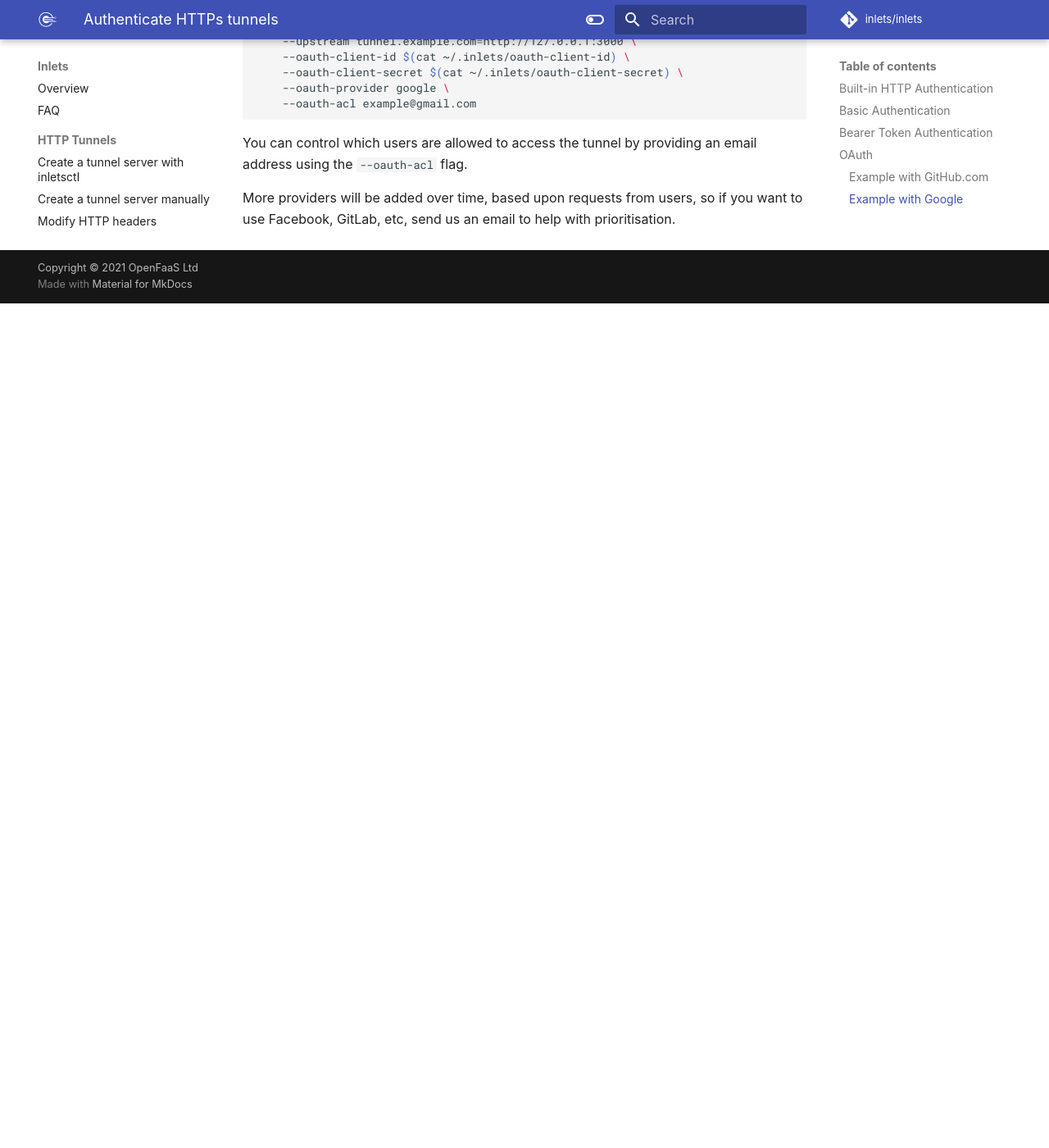
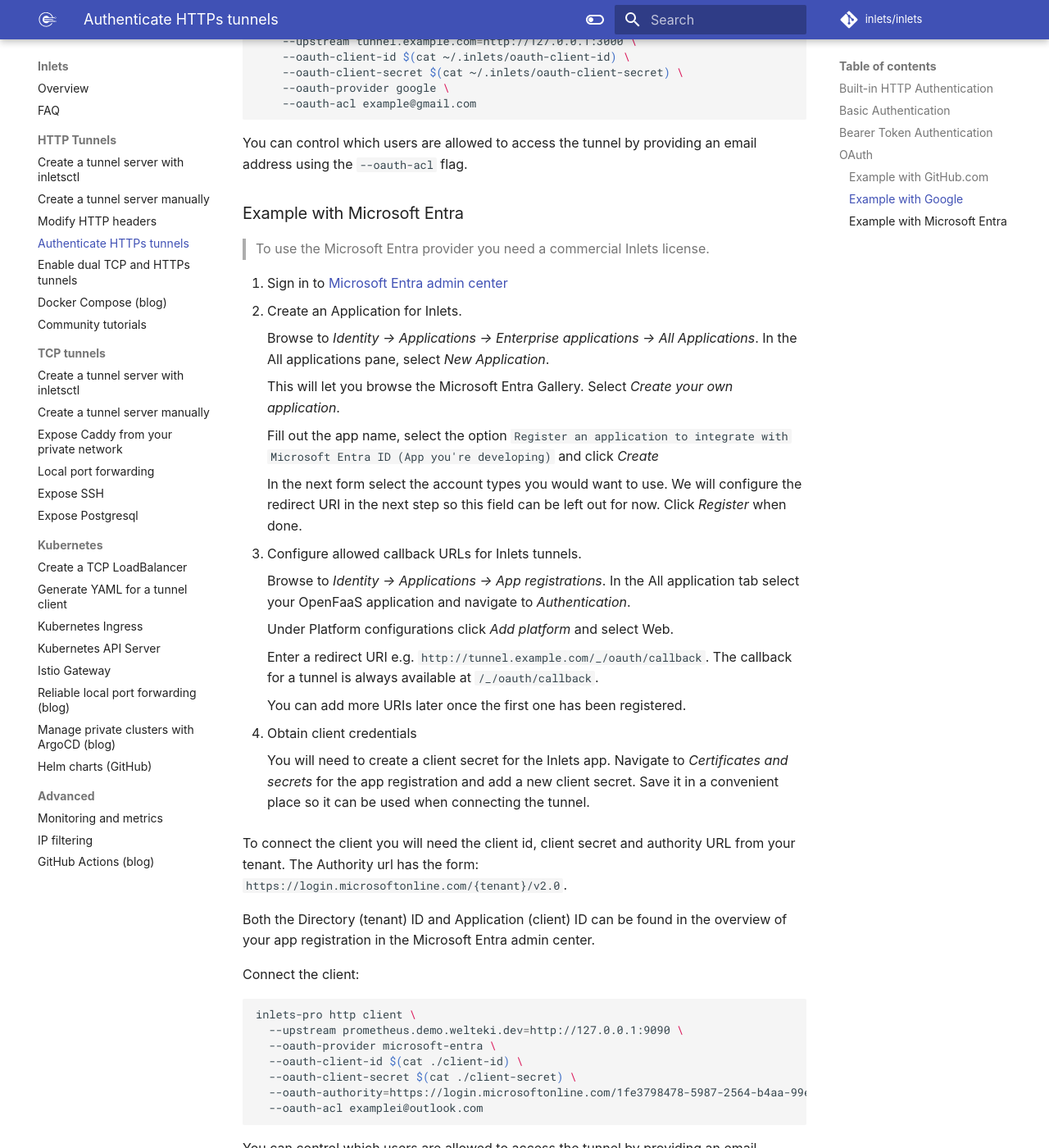
Before and after one commit to inlets/docs.inlets.dev, an MkDocs documentation site: the page built from docs/tutorial/http-authentication.md, in a window 1280 px wide and 1400 px high, scrolled down 4702 px. Shown: the whole window at 82% size. Built offline with MkDocs 1.6.1 and Material for MkDocs 9.7.7, drawn with Linux system fonts in a browser that asks for light colours; some web fonts are replaced; before the commit the page ends 5072 px from its top, so only the background shows below that.

Commit message:
Add http authentication instructions for Microsoft Entra
Signed-off-by: Han Verstraete (OpenFaaS Ltd) <han@openfaas.com>

````diff
--- a/docs/tutorial/http-authentication.md
+++ b/docs/tutorial/http-authentication.md
@@ -158,4 +158,51 @@
 
 You can control which users are allowed to access the tunnel by providing an email address using the `--oauth-acl` flag.
 
+### Example with Microsoft Entra
+
+> To use the Microsoft Entra provider you need a commercial Inlets license.
+
+1. Sign in to [Microsoft Entra admin center](https://entra.microsoft.com/)
+2. Create an Application for Inlets.
+
+    Browse to *Identity -> Applications -> Enterprise applications -> All Applications*. In the All applications pane, select *New Application*.
+
+    This will let you browse the Microsoft Entra Gallery. Select *Create your own application*.
+
+    Fill out the app name, select the option `Register an application to integrate with Microsoft Entra ID (App you're developing)` and click *Create*
+
+    In the next form select the account types you would want to use. We will configure the redirect URI in the next step so this field can be left out for now. Click *Register* when done.
+
+3. Configure allowed callback URLs for Inlets tunnels.
+
+    Browse to *Identity -> Applications -> App registrations*. In the All application tab select your OpenFaaS application and navigate to *Authentication*.
+
+    Under Platform configurations click *Add platform* and select Web.
+
+    Enter a redirect URI e.g. `http://tunnel.example.com/_/oauth/callback`. The callback for a tunnel is always available at `/_/oauth/callback`.
+
+    You can add more URIs later once the first one has been registered.
+
+4. Obtain client credentials
+
+    You will need to create a client secret for the Inlets app. Navigate to *Certificates and secrets* for the app registration and add a new client secret. Save it in a convenient place so it can be used when connecting the tunnel.
+
+To connect the client you will need the client id, client secret and  authority URL from your tenant. The Authority url has the form: `https://login.microsoftonline.com/{tenant}/v2.0`.
+
+Both the Directory (tenant) ID and Application (client) ID can be found in the overview of your app registration in the Microsoft Entra admin center.
+
+Connect the client:
+
+```sh
+inlets-pro http client \
+  --upstream prometheus.demo.welteki.dev=http://127.0.0.1:9090 \
+  --oauth-provider microsoft-entra \
+  --oauth-client-id $(cat ./client-id) \
+  --oauth-client-secret $(cat ./client-secret) \
+  --oauth-authority=https://login.microsoftonline.com/1fe3798478-5987-2564-b4aa-99e587365024/v2.0 \
+  --oauth-acl examplei@outlook.com
+```
+
+You can control which users are allowed to access the tunnel by providing an email address using the `--oauth-acl` flag.
+
 More providers will be added over time, based upon requests from users, so if you want to use Facebook, GitLab, etc, send us an email to help with prioritisation.
````
